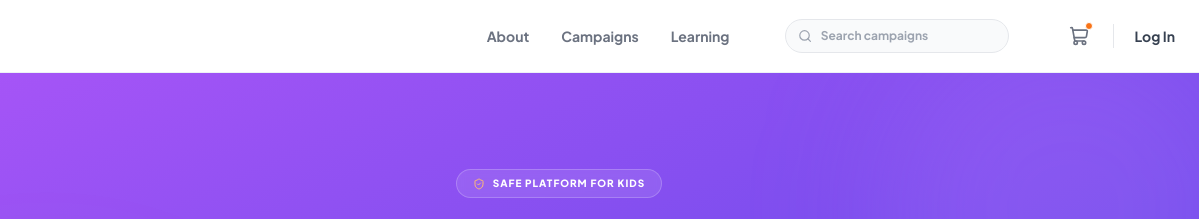
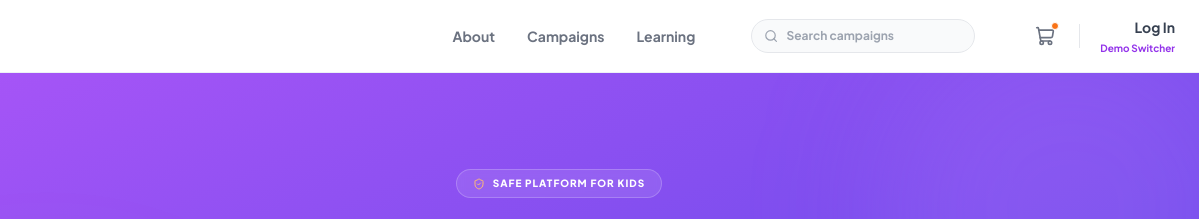
Before and after one commit to chaix026/mlv-demo, a plain HTML site: page index.html in a window 1280 px wide. Shown: the top 219 px of the page, 81-1280 px from the left. Drawn offline with nearby package versions, Linux system fonts and the light colour scheme.

Commit message:
updated homepage

```diff
--- a/index.html
+++ b/index.html
@@ -90,15 +90,21 @@
                         class="bg-transparent border-none outline-none text-xs font-bold text-gray-600 placeholder-gray-400 ml-2 w-full">
                 </div>
                 <div class="flex items-center gap-3 sm:gap-5 ml-6">
-                    <button class="relative text-gray-500 hover:text-purple-600 transition-colors p-1">
+                    <button onclick="window.location.href='purchase-cart.html'"
+                        class="relative text-gray-500 hover:text-purple-600 transition-colors p-1">
                         <i data-lucide="shopping-cart" class="w-5 h-5"></i>
                         <span
                             class="absolute top-0 right-0 w-2 h-2 bg-orange-500 rounded-full border border-white"></span>
                     </button>
                     <div class="h-6 w-px bg-gray-200 hidden sm:block"></div>
-                    <a href="signin.html"
-                        class="hidden sm:block text-sm font-bold text-gray-700 hover:text-purple-600 btn-press transition-colors">Log
-                        In</a>
+                    <div class="flex flex-col items-end">
+                        <a href="signin.html"
+                            class="hidden sm:block text-sm font-bold text-gray-700 hover:text-purple-600 btn-press transition-colors">Log
+                            In</a>
+                        <a href="demo-role-select.html"
+                            class="hidden sm:block text-[10px] text-purple-600 hover:underline font-bold mt-1">Demo
+                            Switcher</a>
+                    </div>
                 </div>
             </div>
 
```
